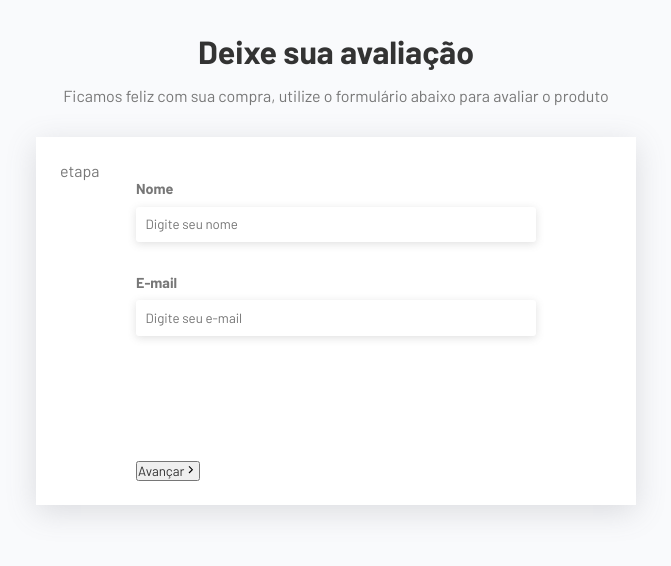
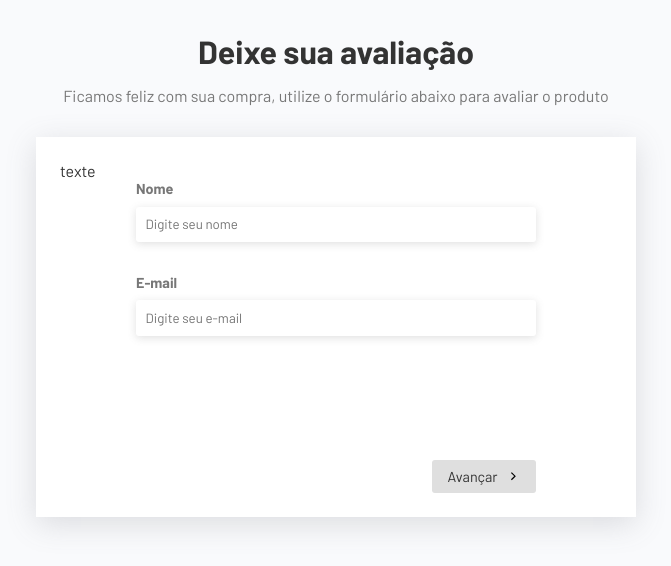
Before and after one commit to veih/formulariaDeAvaliacao, a React (Vite) app: page / in a window 1280 px wide. Shown: the top 566 px of the page, without its empty margins (304-975 px from the left). Built offline with nearby package versions, Linux system fonts and the light colour scheme.

Commit message:
configurando o css do formulário

```diff
--- a/src/App.css
+++ b/src/App.css
@@ -52,3 +52,26 @@ input, textarea {
 textarea {
     height: 120px;
 }
+
+.actions {
+    display: flex;
+    justify-content: flex-end;
+    gap: 2rem;
+}
+
+.actions button {
+    font-size: 0.9rem;
+    padding: 0.5rem 1rem;
+    display: flex;
+    gap: 0.5rem;
+    align-items: center;
+    border-radius: 3px;
+    background-color: #dfdfdf;
+    cursor: pointer;
+    border: none;
+    transition: 0.3s;
+}
+
+.actions button:hover {
+    background-color: #cfcfcf;
+}
--- a/src/App.jsx
+++ b/src/App.jsx
@@ -4,10 +4,12 @@ import { FiSend } from 'react-icons/fi'
 import UserForm from './components/UserForm'
 import ReviewForm from './components/ReviewForm'
 import Thanks from './components/Thanks'
+import Steps from './components/Steps'
 
 import { useForm } from './hooks/useForm'
 
 import './App.css'
+
 
 
 function App() {
@@ -24,7 +26,7 @@ function App() {
       </div>
 
       <div className='form-container'>
-        <p>etapa</p>
+        <Steps currentStep={currentStep}/>
         <form onSubmit={(e) => changeStep(currentStep + 1, e)}>
           <div className="inputs-container">{currentComponent}</div>
           <div className='actions'>
--- /dev/null
+++ b/src/components/Steps.jsx
@@ -0,0 +1,11 @@
+import React from 'react'
+
+const Steps = ({currentStep}) => {
+  return (
+    <div>
+        texte
+    </div>
+  )
+}
+
+export default Steps
```
